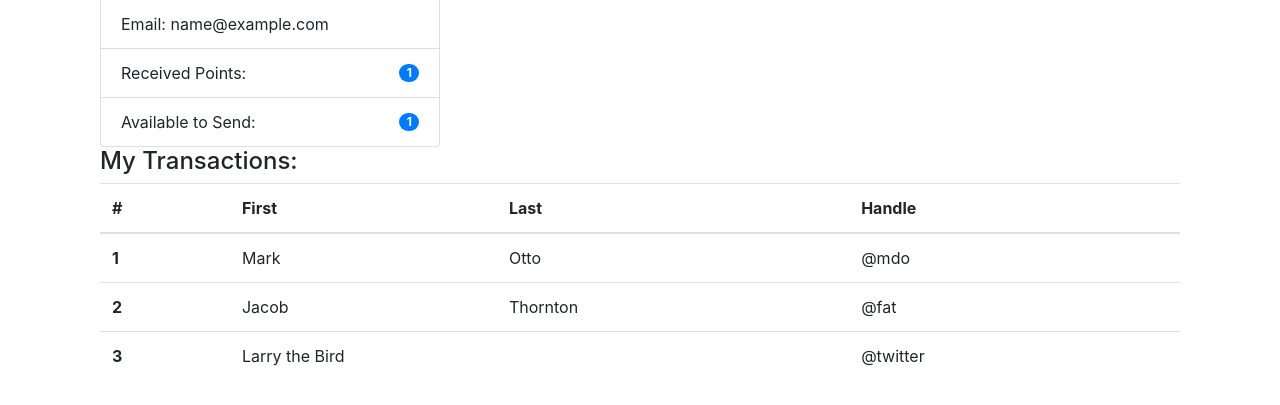
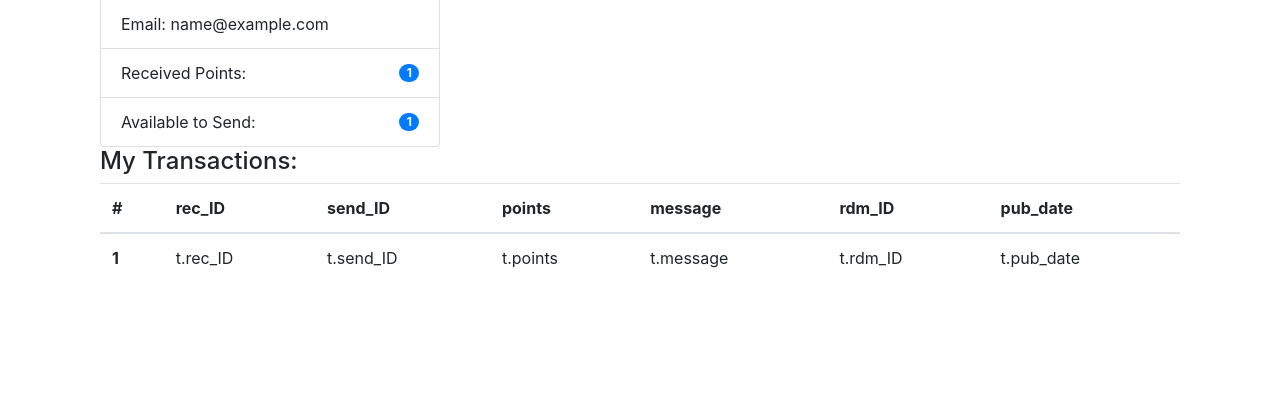
Before and after one commit to xs0203401/DMgtProject, a Django app: page / in a window 1280 px wide. Shown: the part 277-682 px from the top of the page. Run offline with Django 3.2, Linux system fonts and the light colour scheme; the visitor is signed in with stand-in values (Sample User, id 1); tables that the repository leaves empty hold one stand-in row (values such as "Sample post"); data that the repository does not hold is empty; some libraries are stand-ins or nearby versions.

Commit message:
dashboard_view

```diff
--- a/CreditMe/webapp/templates/webapp/home.html
+++ b/CreditMe/webapp/templates/webapp/home.html
@@ -9,29 +9,26 @@
 		<thead>
 			<tr>
 				<th scope="col">#</th>
-				<th scope="col">First</th>
-				<th scope="col">Last</th>
-				<th scope="col">Handle</th>
+				<th scope="col">rec_ID</th>
+				<th scope="col">send_ID</th>
+				<th scope="col">points</th>
+				<th scope="col">message</th>
+				<th scope="col">rdm_ID</th>
+				<th scope="col">pub_date</th>
 			</tr>
 		</thead>
 		<tbody>
+		{% for t in transac_list %}
 			<tr>
-				<th scope="row">1</th>
-				<td>Mark</td>
-				<td>Otto</td>
-				<td>@mdo</td>
+				<th scope="row">{{ t.id }}</th>
+				<td>t.rec_ID</td>
+				<td>t.send_ID</td>
+				<td>t.points</td>
+				<td>t.message</td>
+				<td>t.rdm_ID</td>
+				<td>t.pub_date</td>
 			</tr>
-			<tr>
-				<th scope="row">2</th>
-				<td>Jacob</td>
-				<td>Thornton</td>
-				<td>@fat</td>
-			</tr>
-			<tr>
-				<th scope="row">3</th>
-				<td colspan="2">Larry the Bird</td>
-				<td>@twitter</td>
-			</tr>
+		{% endfor %}
 		</tbody>
 	</table>
 </div>
--- a/CreditMe/webapp/views.py
+++ b/CreditMe/webapp/views.py
@@ -3,6 +3,7 @@ from django.shortcuts import render, redirect
 from django.contrib.auth.decorators import login_required
 from django.contrib.auth import logout
 from django.utils import timezone
+from django.db.models import Q
 
 from .models import Employee, Redemption, Message, Transaction
 from django.contrib.auth.models import User
@@ -29,10 +30,16 @@ def logout_view(request):
 def index(request):
 	this_user, this_employee = get_this_user_employee(request)
 
+	# get all transactions with this employee
+	transac_list = Transaction.objects.filter(
+		Q(send_ID=this_employee)|Q(rec_ID=this_employee)
+		)
+
 	context = {
         'user': this_user,
         'employee': this_employee,
         'datetime': timezone.now().date(),
+        'transac_list':transac_list,
     }
 	return render(request, 'webapp/home.html', context)
 
```
